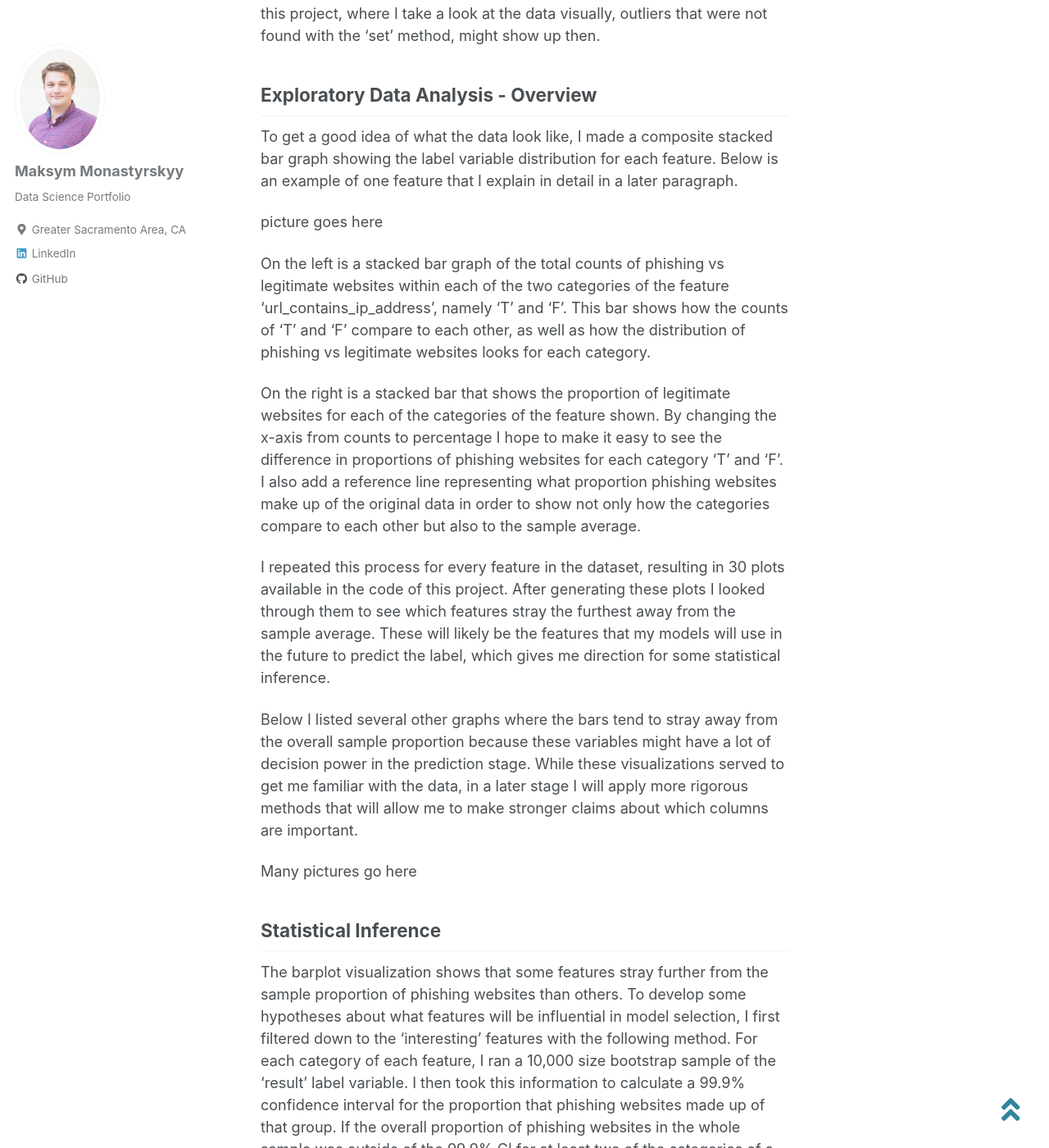
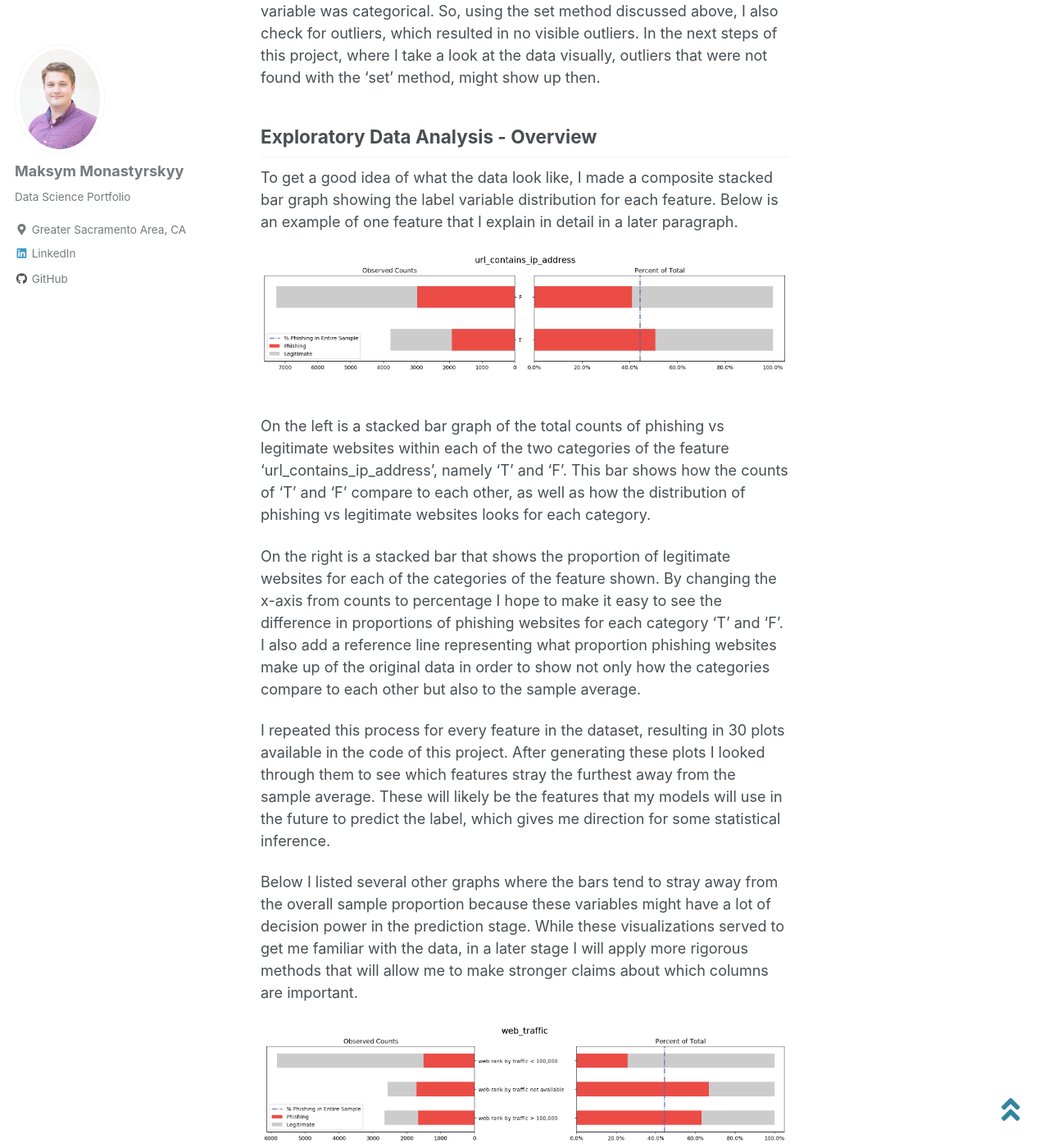
Before and after one commit to monastyrskyy/monastyrskyy.github.io, a Jekyll site: the page built from _posts/2020-2-8-phishing_websites_capstone.md, in a window 1280 px wide and 1400 px high, scrolled down 2407 px. Shown: the whole window at 82% size. Built offline with Jekyll 4.4.1, drawn with Linux system fonts in a browser that asks for light colours; cached includes are drawn as plain includes; nearby versions of some CDN libraries.

Commit message:
First draft of Capstone 1 with images

```diff
--- a/_posts/2020-2-8-phishing_websites_capstone.md
+++ b/_posts/2020-2-8-phishing_websites_capstone.md
@@ -28,7 +28,8 @@ With the ever-expanding reach of digital technology, online security savviness o
 
 ## Data
 ### Data overview
-Data:<a href="https://archive.ics.uci.edu/ml/machine-learning-databases/00327/ " target="blank">UCI Machine Learning (ML) Archive</a>
+Data:<a href="https://archive.ics.uci.edu/ml/machine-learning-databases/00327/ " target="blank">UCI Machine Learning (ML) Archive</a><br/>
+
 Each of the datasets number rows contains an observation of one website as well as its phishing status, determined by an expert. Some 30 features of the dataset include “Redirect”, “Favicon”, and “URL_length”, each of which will be further explained in the report. The dataset is provided by the web browser company, and all variables collected were predetermined to be of at least some interest in deciding whether a website is a phishing website or not.<br/>
 
 ### Loading the data
@@ -54,7 +55,7 @@ Traditional methods for checking for outliers such as boxplots, histograms, and
 ## Exploratory Data Analysis - Overview
 To get a good idea of what the data look like, I made a composite stacked bar graph showing the label variable distribution for each feature. Below is an example of one feature that I explain in detail in a later paragraph.<br/>
 
-picture goes here<br/>
+<div style="text-align:center"><img src="{{ site.url }}{{ site.baseurl }}/images/6.phishing_capstone/download1.png" alt="Picture"></div><br/>
 
 On the left is a stacked bar graph of the total counts of phishing vs legitimate websites within each of the two categories of the feature ‘url_contains_ip_address’, namely ‘T’ and ‘F’. This bar shows how the counts of ‘T’ and ‘F’ compare to each other, as well as how the distribution of phishing vs legitimate websites looks for each category.<br/>
 
@@ -64,7 +65,12 @@ I repeated this process for every feature in the dataset, resulting in 30 plots
 
 Below I listed several other graphs where the bars tend to stray away from the overall sample proportion because these variables might have a lot of decision power in the prediction stage. While these visualizations served to get me familiar with the data, in a later stage I will apply more rigorous methods that will allow me to make stronger claims about which columns are important.<br/>
 
-Many pictures go here<br/>
+<div style="text-align:center"><img src="{{ site.url }}{{ site.baseurl }}/images/6.phishing_capstone/download2.png" alt="Picture"></div><br/>
+<div style="text-align:center"><img src="{{ site.url }}{{ site.baseurl }}/images/6.phishing_capstone/download3.png" alt="Picture"></div><br/>
+<div style="text-align:center"><img src="{{ site.url }}{{ site.baseurl }}/images/6.phishing_capstone/download4.png" alt="Picture"></div><br/>
+<div style="text-align:center"><img src="{{ site.url }}{{ site.baseurl }}/images/6.phishing_capstone/download5.png" alt="Picture"></div><br/>
+<div style="text-align:center"><img src="{{ site.url }}{{ site.baseurl }}/images/6.phishing_capstone/download6.png" alt="Picture"></div><br/>
+
 
 ## Statistical Inference
 The barplot visualization shows that some features stray further from the sample proportion of phishing websites than others. To develop some hypotheses about what features will be influential in model selection, I first filtered down to the ‘interesting’ features with the following method. For each category of each feature, I ran a 10,000 size bootstrap sample of the ‘result’ label variable. I then took this information to calculate a 99.9% confidence interval for the proportion that phishing websites made up of that group. If the overall proportion of phishing websites in the whole sample was outside of the 99.9% CI for at least two of the categories of a feature, I labeled that feature as ‘interesting’. The number of phishing websites that have these ‘interesting’ features will either be significantly higher or lower than the sample average, at 99.9% confidence. This might then suggest that these features will have a lot of influence when building models and may have high predictive power in whether a website is phishing or legitimate. Below is a list of the ‘interesting’ columns.<br/>
@@ -79,11 +85,24 @@ Merely looking at a list of feature names doesn’t tell me too much, so the nex
 ## Exploratory Data Analysis - Closer Look
 To visualize the data within the ‘interesting’ columns, I want to display the proportion of phishing websites within each combination of categories for each combination of features. Below is a crosstab example of what I mean.<br/>
 
+<div style="text-align:center"><img src="{{ site.url }}{{ site.baseurl }}/images/6.phishing_capstone/download6.png" alt="Picture"></div><br/>
+
 In this crosstab, each combination of each category is plotted and the number it contains inside is the proportion of phishing websites of that group. Notice that this crosstab only compares two features: ‘sfh’ to ‘links_pointing_to_page’, whereas in my full analysis I want to compare each combination of features, and visually display the proportions of phishing websites, as shown below. The color switches from shades of blue to shades of red, depending on whether the proportion of phishing websites for each specific combination in the visualization is above or below the sample proportion of phishing websites. The darker the color, the bigger the absolute difference between the combination proportion and the sample proportion.<br/>
 
+<div style="text-align:center"><img src="{{ site.url }}{{ site.baseurl }}/images/6.phishing_capstone/download7.png" alt="Picture"></div><br/>
 
 It’s interesting to note some patterns that emerge. For example, despite the number of links_pointing_to_page, the url_of_anchor has a clear pattern showing the websites with a small url_of_anchor portion tend to not be fishing websites. Another example is just how important sfh seems to be when the website contains an ‘about:blank’ section. From other heatmaps available in the Python Notebook, there are also some unexpected surprises in terms of trends, but most confirm what the bar graphs showed.<br/>
 
 To show the scalability of this visualization method, I graphed all the non-interesting columns against each other to look for patterns that might be surprising. It’s interesting to note that there are several combinations that are made up of only legitimate websites.<br/>
 
 Despite the versatility of this method, the machine learning portion of this report will be a far better measure of important columns along with the results of the model.<br/>
+
+<div style="text-align:center"><img src="{{ site.url }}{{ site.baseurl }}/images/6.phishing_capstone/download8.png" alt="Picture"></div><br/>
+<div style="text-align:center"><img src="{{ site.url }}{{ site.baseurl }}/images/6.phishing_capstone/download9.png" alt="Picture"></div><br/>
+<div style="text-align:center"><img src="{{ site.url }}{{ site.baseurl }}/images/6.phishing_capstone/download10.png" alt="Picture"></div><br/>
+<div style="text-align:center"><img src="{{ site.url }}{{ site.baseurl }}/images/6.phishing_capstone/download11.png" alt="Picture"></div><br/>
+<div style="text-align:center"><img src="{{ site.url }}{{ site.baseurl }}/images/6.phishing_capstone/download12.png" alt="Picture"></div><br/>
+<div style="text-align:center"><img src="{{ site.url }}{{ site.baseurl }}/images/6.phishing_capstone/download13.png" alt="Picture"></div><br/>
+<div style="text-align:center"><img src="{{ site.url }}{{ site.baseurl }}/images/6.phishing_capstone/download14.png" alt="Picture"></div><br/>
+<div style="text-align:center"><img src="{{ site.url }}{{ site.baseurl }}/images/6.phishing_capstone/download15.png" alt="Picture"></div><br/>
+<div style="text-align:center"><img src="{{ site.url }}{{ site.baseurl }}/images/6.phishing_capstone/download16.png" alt="Picture"></div><br/>
```
Also changed, not shown: images/6.phishing_capstone/download1.png (added), images/6.phishing_capstone/download10.png (added), images/6.phishing_capstone/download11.png (added), images/6.phishing_capstone/download12.png (added), images/6.phishing_capstone/download13.png (added), images/6.phishing_capstone/download14.png (added), images/6.phishing_capstone/download15.png (added), images/6.phishing_capstone/download16.png (added), images/6.phishing_capstone/download2.png (added), images/6.phishing_capstone/download3.png (added), images/6.phishing_capstone/download4.png (added), images/6.phishing_capstone/download5.png (added), images/6.phishing_capstone/download6.PNG (added), images/6.phishing_capstone/download7.png (added), 2 more files.
